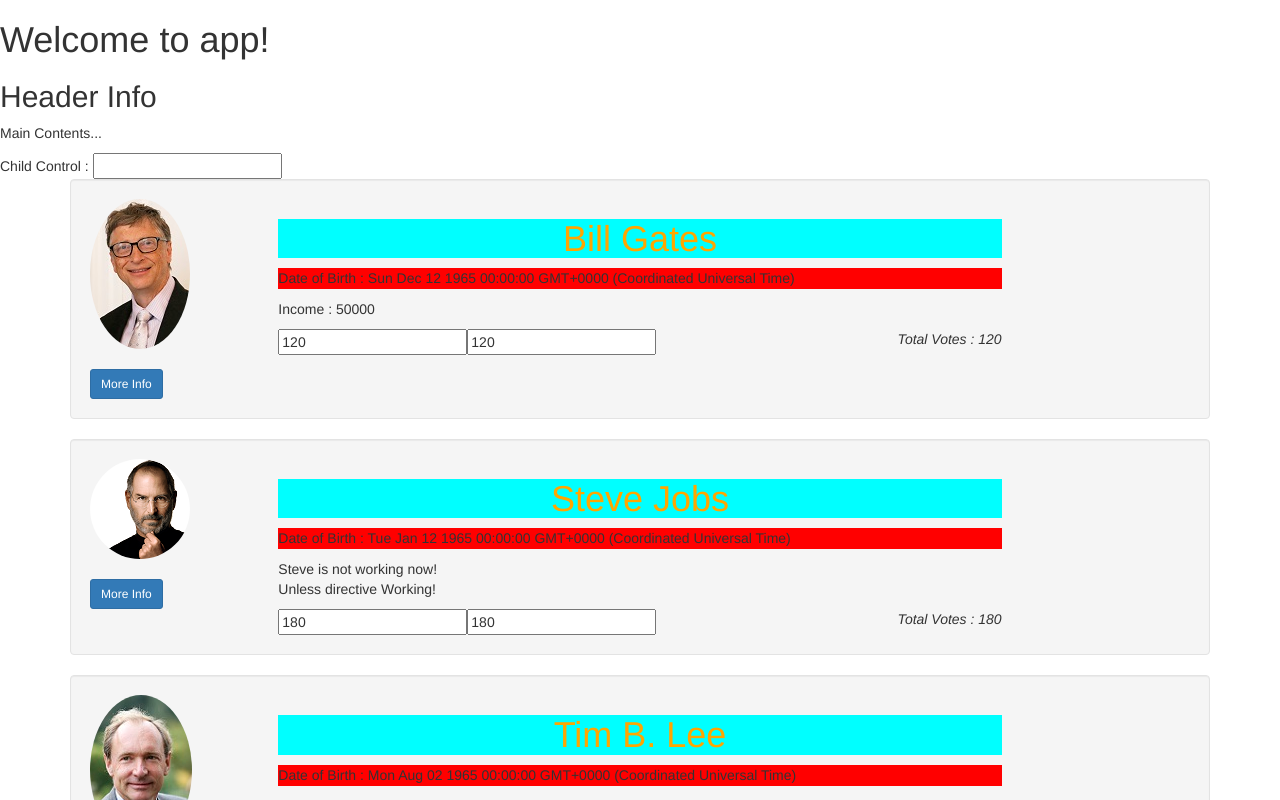
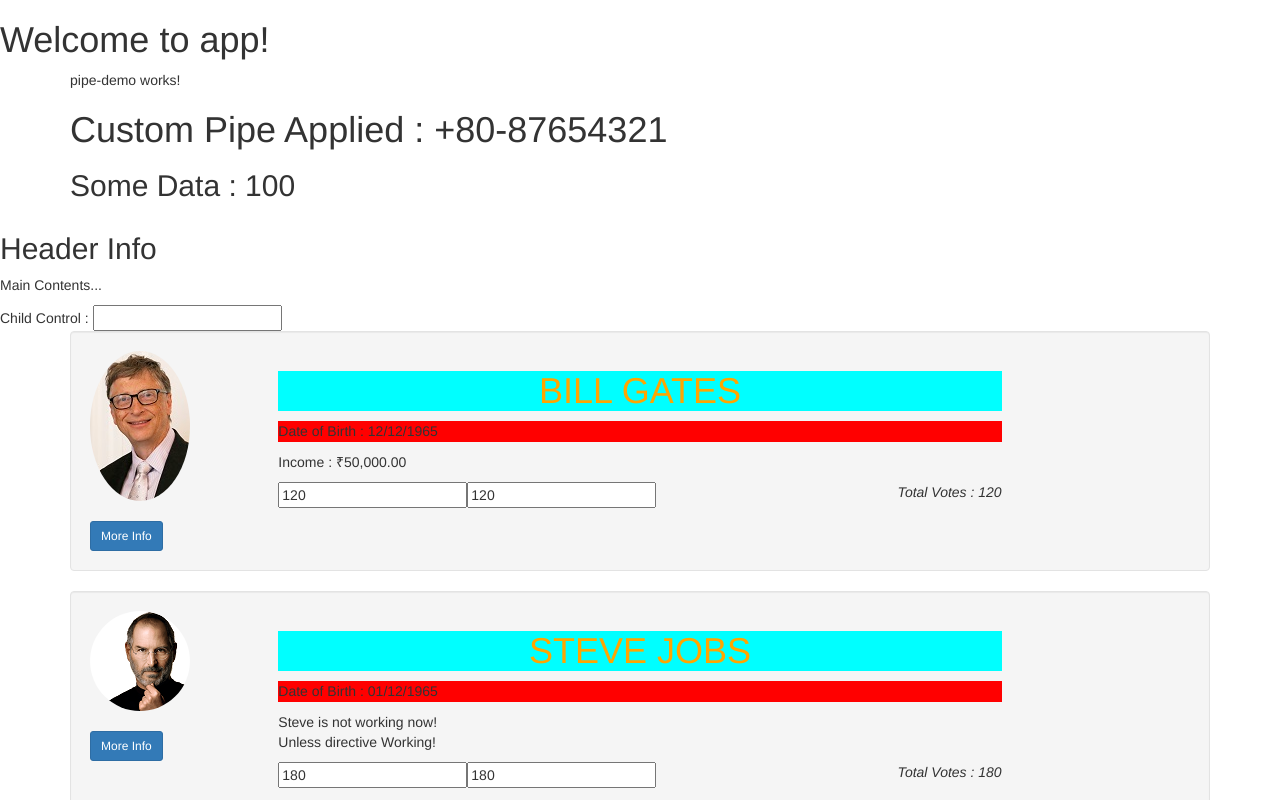
Before and after one commit to synergy2411/sg-app, an Angular app: page / in a window 1280 px wide. Shown: the top 800 px of the page. Built offline with nearby package versions, Linux system fonts and the light colour scheme.

Commit message:
pipes implemented

```diff
--- a/src/app/app.component.html
+++ b/src/app/app.component.html
@@ -3,6 +3,10 @@
   <h1>
     Welcome to {{ title }}!
   </h1>
+
+  <div class="container">
+      <app-pipe-demo></app-pipe-demo>
+  </div>
 
   <app-user [users]="users" [xyz]="title"
       (childEvent)="parentEvent($event)">
--- a/src/app/app.module.ts
+++ b/src/app/app.module.ts
@@ -6,13 +6,17 @@
 import { UserComponent } from './user/user.component';
 import { HighlightDirective } from './directives/highlight.directive';
 import { UnlessDirective } from './directives/unless.directive';
+import { PipeDemoComponent } from './pipe-demo/pipe-demo.component';
+import { NationalCodePipe } from './pipe/national-code.pipe';
 
 @NgModule({
   declarations: [
     AppComponent,
     UserComponent,
     HighlightDirective,
-    UnlessDirective
+    UnlessDirective,
+    PipeDemoComponent,
+    NationalCodePipe
   ],
   imports: [
     BrowserModule,
--- a/src/app/directives/unless.directive.ts
+++ b/src/app/directives/unless.directive.ts
@@ -14,7 +14,6 @@
     }
   };
   constructor(private templateRef : TemplateRef<any>,
-          private vcRef : ViewContainerRef) {
-           }
+          private vcRef : ViewContainerRef) {}
 
 }
--- /dev/null
+++ b/src/app/pipe-demo/pipe-demo.component.html
@@ -0,0 +1,9 @@
+<p>
+  pipe-demo works!
+</p>
+
+<h1>
+ Custom Pipe Applied :  {{ 87654321 | nationalCode : '80'}}
+</h1>
+
+<h2>Some Data : {{someData | async}}</h2>
--- /dev/null
+++ b/src/app/pipe-demo/pipe-demo.component.ts
@@ -0,0 +1,21 @@
+import { Component, OnInit } from '@angular/core';
+
+@Component({
+  selector: 'app-pipe-demo',
+  templateUrl: './pipe-demo.component.html',
+  styleUrls: ['./pipe-demo.component.css']
+})
+export class PipeDemoComponent implements OnInit {
+
+  someData = new Promise((resolve)=>{
+    setTimeout(()=>{
+      resolve(100);
+    }, 2000);
+  })
+
+  constructor() { }
+
+  ngOnInit() {
+  }
+
+}
--- /dev/null
+++ b/src/app/pipe/national-code.pipe.ts
@@ -0,0 +1,10 @@
+import { Pipe, PipeTransform} from '@angular/core';
+
+@Pipe({
+    name : 'nationalCode'
+})
+export class NationalCodePipe implements PipeTransform{
+    transform(value : number, arg : any){
+        return "+" + arg + "-" + value;
+    }
+}
--- a/src/app/user/user.component.html
+++ b/src/app/user/user.component.html
@@ -1,5 +1,7 @@
 <div>
 <!-- <h1>{{ title }}</h1> -->
+
+<!-- {{ users | json }} -->
 
 <h2>
 <ng-content select="header"></ng-content>
@@ -29,11 +31,14 @@
                     [defaultColor]="'blue'"
                     [newColor] = "'yellow'"
                     class="text-center text-primary">
-                    {{ user.firstName }} {{ user.lastName}}
+                    {{ user.firstName | uppercase }}
+                        {{ user.lastName | uppercase}}
                 </h1>
-                <p [ngClass]="myClasses" [ngStyle]="bgColor">Date of Birth : {{ user.dob }}</p>
+                <p [ngClass]="myClasses" [ngStyle]="bgColor">
+                    Date of Birth : {{ user.dob | date : 'MM/dd/yyyy' }}</p>
                 <p *ngIf="user.isWorking; else xyz">
-                    Income : <span [innerHTML]="user.income"></span>
+                    Income :
+                    <span [innerHTML]="user.income | currency : 'INR'"></span>
                 </p>
 
                 <!-- <ng-template [appUnless]="user.isWorking">
```
Also changed, not shown: src/app/pipe-demo/pipe-demo.component.css (added).
